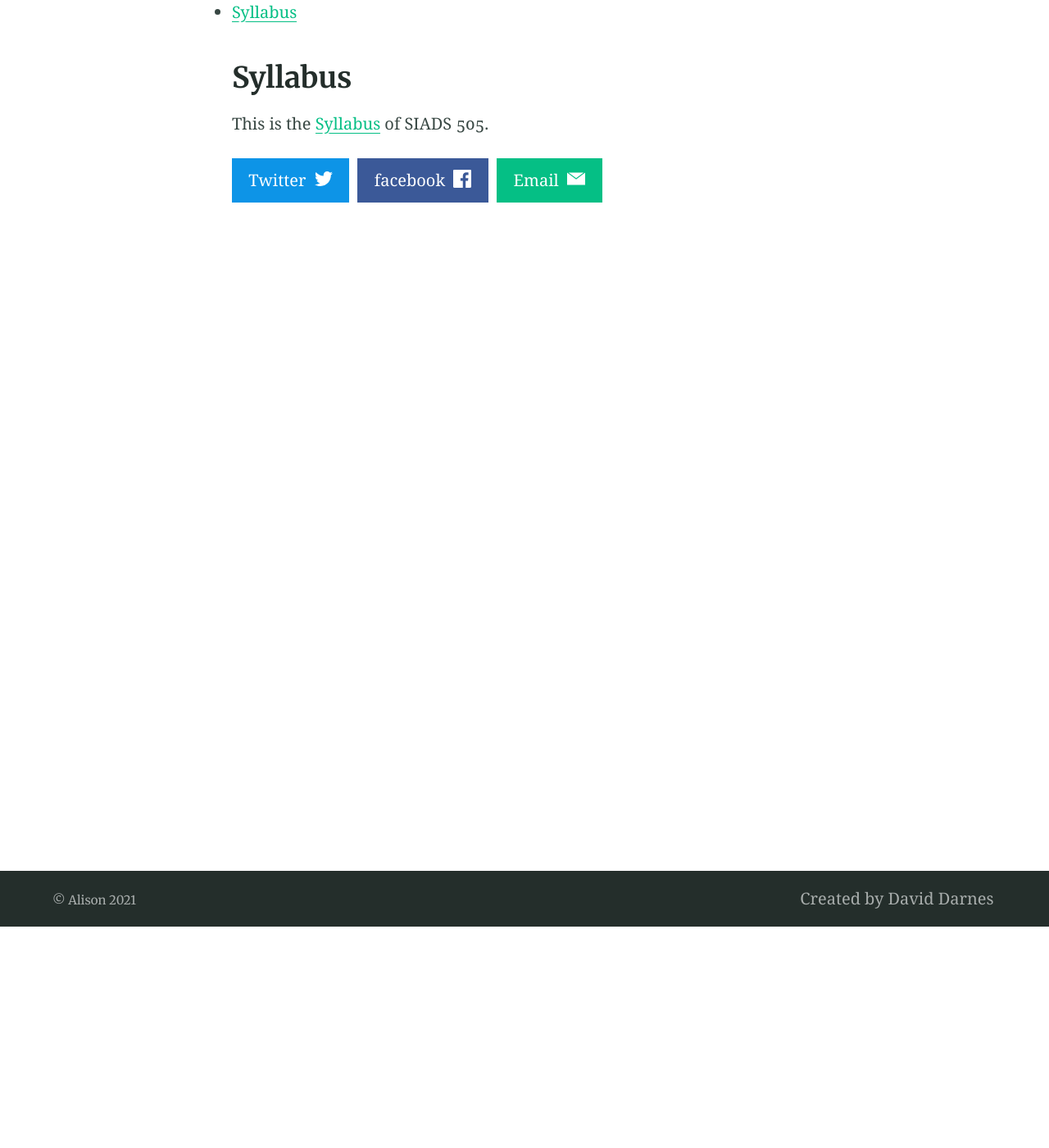
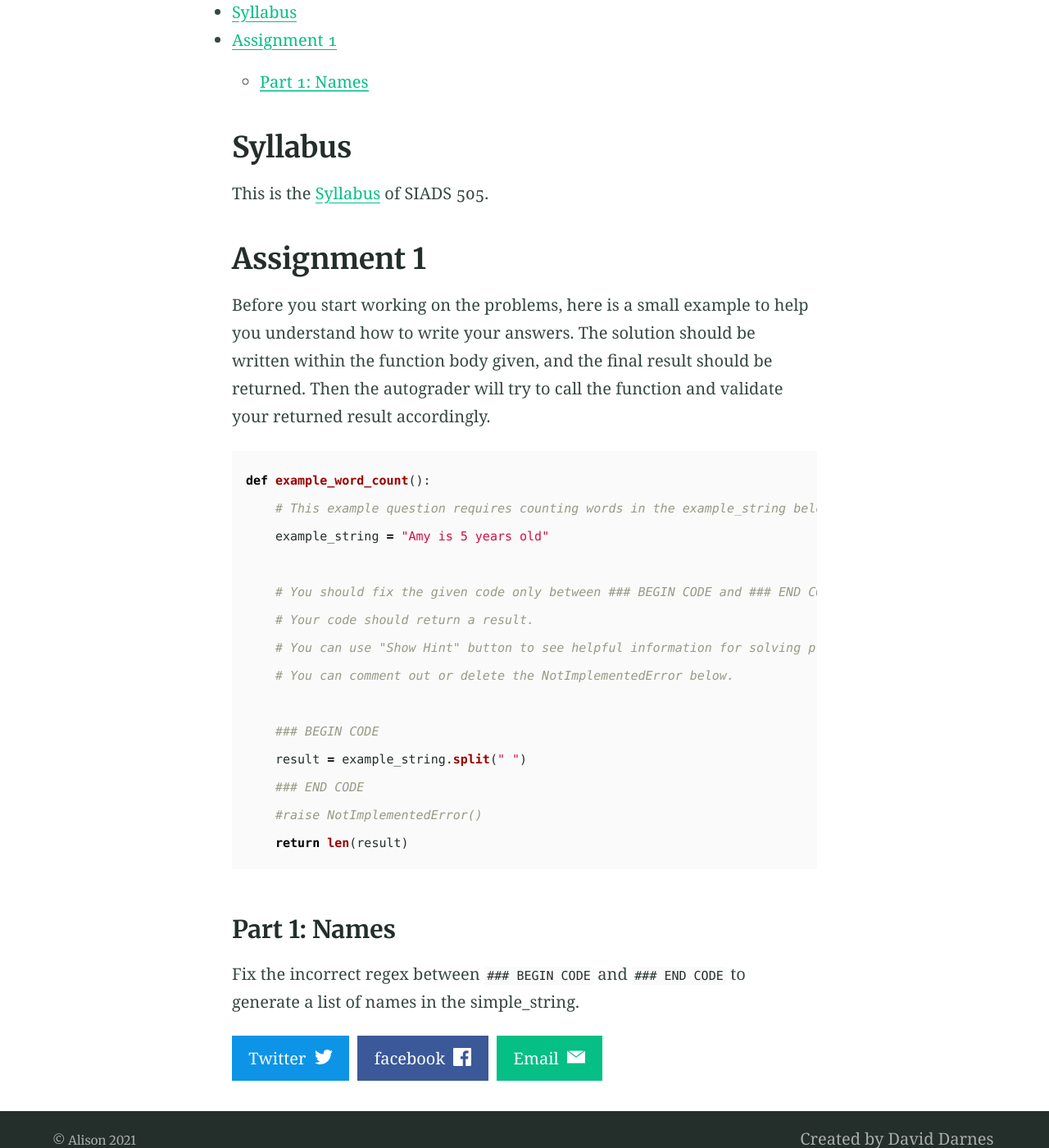
Before and after one commit to alisongh/alisongh.github.io, a Jekyll site: the page built from _posts/2021-01-12-SIADS-505-Data-manipulation-assignment1.md, in a window 1280 px wide and 1400 px high, scrolled down 270 px. Shown: the whole window at 82% size. Built offline with Jekyll 4.4.1, drawn with Linux system fonts in a browser that asks for light colours.

Commit message:
Update 2021-01-12-SIADS-505-Data-manipulation-assignment1.md

````diff
--- a/_posts/2021-01-12-SIADS-505-Data-manipulation-assignment1.md
+++ b/_posts/2021-01-12-SIADS-505-Data-manipulation-assignment1.md
@@ -9,3 +9,26 @@ categories:
 
 ## Syllabus
 This is the [Syllabus](https://github.com/alisongh/alisongh.github.io/blob/main/assets/501.pdf) of SIADS 505.
+## Assignment 1
+
+Before you start working on the problems, here is a small example to help you understand how to write your answers. The solution should be written within the function body given, and the final result should be returned. Then the autograder will try to call the function and validate your returned result accordingly.
+
+```python
+def example_word_count():
+    # This example question requires counting words in the example_string below.
+    example_string = "Amy is 5 years old"
+
+    # You should fix the given code only between ### BEGIN CODE and ### END CODE.
+    # Your code should return a result.
+    # You can use "Show Hint" button to see helpful information for solving problems.
+    # You can comment out or delete the NotImplementedError below.
+
+    ### BEGIN CODE
+    result = example_string.split(" ")
+    ### END CODE
+    #raise NotImplementedError()
+    return len(result)
+ ```
+
+### Part 1: Names
+Fix the incorrect regex between `### BEGIN CODE` and `### END CODE` to generate a list of names in the simple_string.
````
